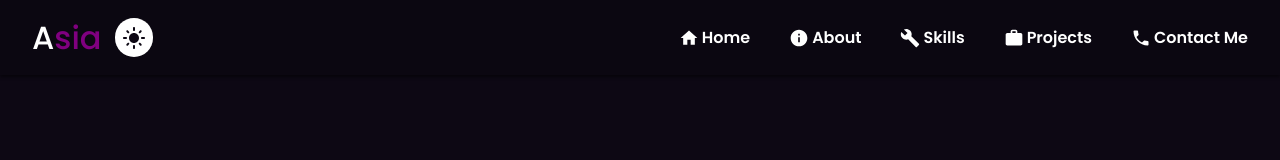
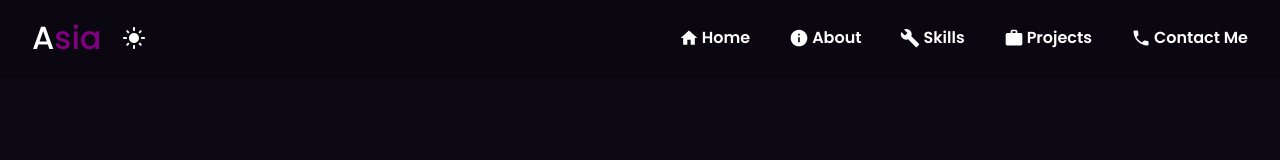
Before and after one commit to asia272/Portfolio, a React (Vite) app: page / in a window 1280 px wide. Shown: the top 160 px of the page. Built offline with nearby package versions, Linux system fonts and the light colour scheme.

Commit message:
add theme toggling logic

```diff
--- a/src/components/Navbar/Navbar.css
+++ b/src/components/Navbar/Navbar.css
@@ -1,4 +1,3 @@
-
 /* Navbar container */
 .navbar {
   height: 4.7rem;
@@ -18,20 +17,23 @@
   transition: background-color 0.3s ease;
   font-weight: 600;
 }
-.nav-side1{
+
+.nav-side1 {
   display: flex;
   align-items: center;
   gap: 13px;
 }
+
 /* Logo styling */
 .logo h1 {
   font-size: 2rem;
-  color:var(--hight-light-color);
+  color: var(--hight-light-color);
   font-weight: 500;
   color: var(--purple);
 }
+
 .logo h1::first-letter {
-color: var(--body-text);
+  color: var(--body-text);
 
 }
 
@@ -41,6 +43,7 @@ color: var(--body-text);
   align-items: center;
   transition: all 0.3s linear;
 }
+
 .item {
   margin-left: 2.44rem;
   font-size: 1rem;
@@ -61,9 +64,9 @@ color: var(--body-text);
   bottom: -10px;
   width: 0;
   height: 3px;
-  background-color:var(--purple);
+  background-color: var(--purple);
   transition: width 0.3s ease-in-out;
-  border-radius:3px ;
+  border-radius: 3px;
 }
 
 
@@ -88,27 +91,29 @@ color: var(--body-text);
   padding: 0;
 }
 
-.clone-btn{
+.clone-btn {
   position: absolute;
   right: 8px;
   top: 25px;
 }
-.theme-toggle{
+
+.theme-toggle {
   display: flex;
   align-items: center;
   justify-content: center;
-  background-color:var(--body-text);
-
   font-size: 18px;
-  color:var(--body-bg);
   padding: 0.45rem !important;
   border-radius: 50% !important;
   margin: 0 !important;
+  background-color: inherit;
+  color: inherit;
 }
-.theme-toggle:hover{
-background-color: purple;
-color: white;
+
+.theme-toggle:hover {
+  background-color: purple;
+  color: white;
 }
+
 /* Responsive styles */
 @media (max-width: 768px) {
   .listItems {
@@ -125,6 +130,7 @@ color: white;
     display: flex;
     background-color: inherit;
   }
+
   .nav-links {
     flex-direction: column;
     width: 100%;
@@ -133,7 +139,8 @@ color: white;
 
 
   }
-  .item{
+
+  .item {
     transition: color 0.2s ease-in;
   }
 
@@ -171,12 +178,13 @@ color: white;
   }
 
   .item:hover {
-    background-color:var(--purple);
-    color:white;
+    background-color: var(--purple);
+    color: white;
   }
 }
+
 @media (max-width:500px) {
- .name{
-  font-size: 2rem !important;
- }
+  .name {
+    font-size: 2rem !important;
+  }
 }
--- a/src/components/Projects/data.jsx
+++ b/src/components/Projects/data.jsx
@@ -8,6 +8,7 @@ import simonGame from "../../assets/simonGame.png";
 import paste_app from "../../assets/paste-app.png";
 import age_calculater from "../../assets/age_calculater.jpg";
 import calculater from "../../assets/calculater.jpg";
+import e_commerce_site from "../../assets/desktop-preview.jpg"
 export const data = [
     // React base
     {
@@ -40,9 +41,18 @@ export const data = [
         link:"https://github.com/asia272/React-Weather-app",
         tec_use:"React"
     },
+
+    {
+        id:4,
+        name:"E-commerce Page",
+        img: e_commerce_site,
+        site:"https://frontend-mentor-mauve.vercel.app/react-projects/intermediate/e-commerce-product-page/#",
+        link:"https://github.com/asia272/Frontend-Mentor/tree/main/react-projects/intermediate/e-commerce-product-page",
+        tec_use:"React"
+    },
     // JS base
     {
-        id:4,
+        id:5,
         name:"Airtel website",
         img:airtel_URl,
         link:"https://github.com/asia272/Airtel-clone",
@@ -50,7 +60,7 @@ export const data = [
         tec_use:"htmlCssJs"
     },
     {
-        id:5,
+        id:6,
         name:"Age Calculator ",
         img:age_calculater,
         link:"https://github.com/asia272/Frontend-Mentor/tree/main/public/static-projects/junior/age-calculator-app-main",
@@ -58,7 +68,7 @@ export const data = [
         site: "https://frontend-mentor-mauve.vercel.app/static-projects/junior/age-calculator-app-main/"
     },
     {
-        id:6,
+        id:7,
         name:"Calculator App",
         img:calculater,
         site:"https://frontend-mentor-mauve.vercel.app/static-projects/intermediate/calculator-app-main/",
@@ -66,21 +76,21 @@ export const data = [
         link: "https://github.com/asia272/Frontend-Mentor/tree/main/public/static-projects/intermediate/calculator-app-main"
     },
     {
-        id:7,
+        id:8,
         name:"Gussing Number Game",
         img:gussingNumberGame,
         link:"https://github.com/asia272/JS-Gussing-Number-Game",
         tec_use:"htmlCssJs"
     },
     {
-        id:8,
+        id:9,
         name:"Quote Genrater",
         img: quoteImg,
         link:"https://github.com/asia272/HTML-CSS-JS-based-Projects/tree/main/_14_Quotes%20Genrator",
         tec_use:"htmlCssJs"
     },
     {
-        id:9,
+        id:10,
         name:"Simon Game",
         img: simonGame,
         link:"https://github.com/asia272/Js-Simon-Game",
```
Also changed, not shown: src/assets/desktop-preview.jpg (added).
